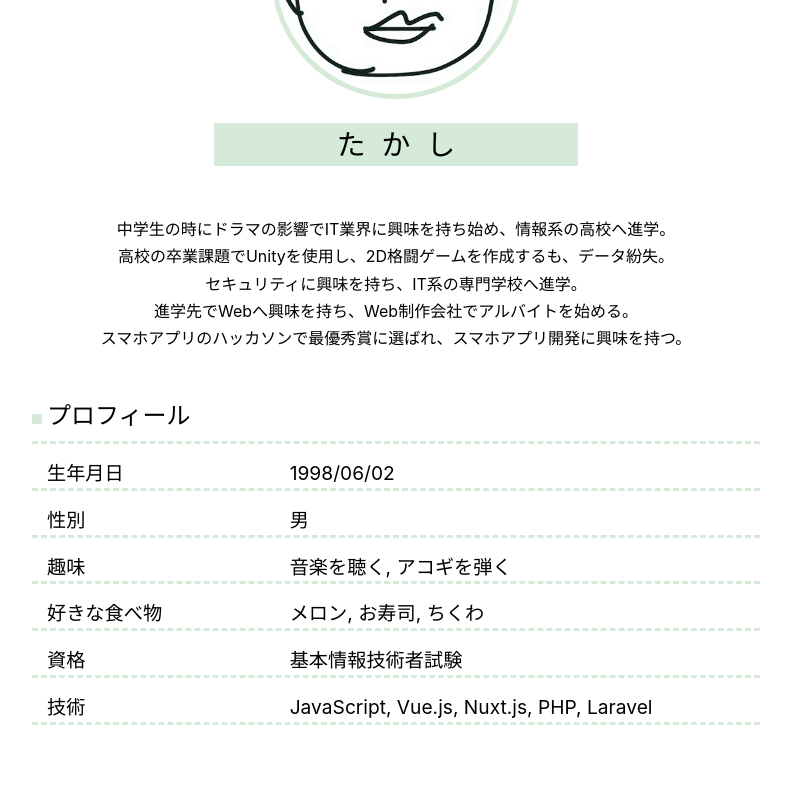
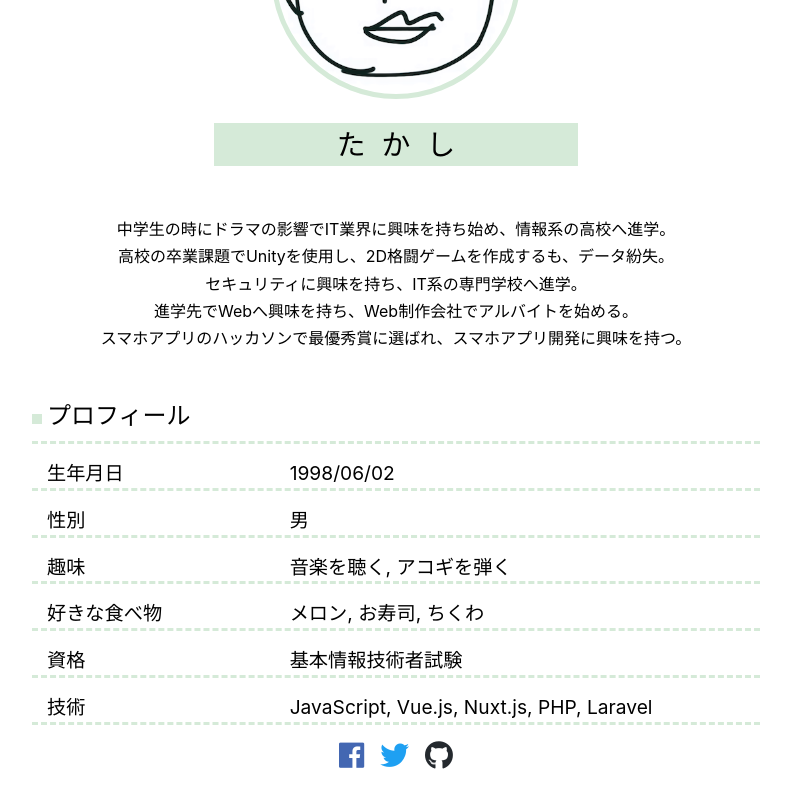
Before and after one commit to takashi0602/old-portfolio, a Nuxt app: page / in a window 1280 px wide. Shown: the part 231-1031 px from the top of the page, without its empty margins (244-1035 px from the left). Before the commit the page ends 1004 px from the top, so only its background shows below. Built offline with nearby package versions, Linux system fonts and the light colour scheme.

Commit message:
SNS追加

```diff
--- a/pages/index.vue
+++ b/pages/index.vue
@@ -17,7 +17,18 @@
         スマホアプリのハッカソンで最優秀賞に選ばれ、スマホアプリ開発に興味を持つ。<br>
       </p>
       <h3 class="c-subTitle">プロフィール</h3>
-      <profile-list :lists="lists" class="mb-5" />
+      <profile-list :lists="lists" />
+      <div class="text-center mb-4">
+        <a href="https://www.facebook.com/profile.php?id=100023231493025" target="_blank" class="px-2">
+          <i class="fab fa-facebook"></i>
+        </a>
+        <a href="https://twitter.com/takashimelon" target="_blank" class="px-2">
+          <i class="fab fa-twitter"></i>
+        </a>
+        <a href="https://github.com/takashi0602" target="_blank" class="px-2">
+          <i class="fab fa-github"></i>
+        </a>
+      </div>
     </div>
   </div>
 </template>
@@ -110,4 +121,32 @@ export default {
 .c-subTitle {
   margin-bottom: 15px;
 }
+
+.fab {
+  font-size: 1.5rem;
+  @include desktop() {
+    font-size: 1.8rem;
+  }
+}
+
+.fa {
+  &-facebook {
+    color: #4367B2;
+    &:hover {
+      opacity: 0.5;
+    }
+  }
+  &-twitter {
+    color: #1EA0F2;
+    &:hover {
+      opacity: 0.5;
+    }
+  }
+  &-github {
+    color: #24292E;
+    &:hover {
+      opacity: 0.5;
+    }
+  }
+}
 </style>
```
